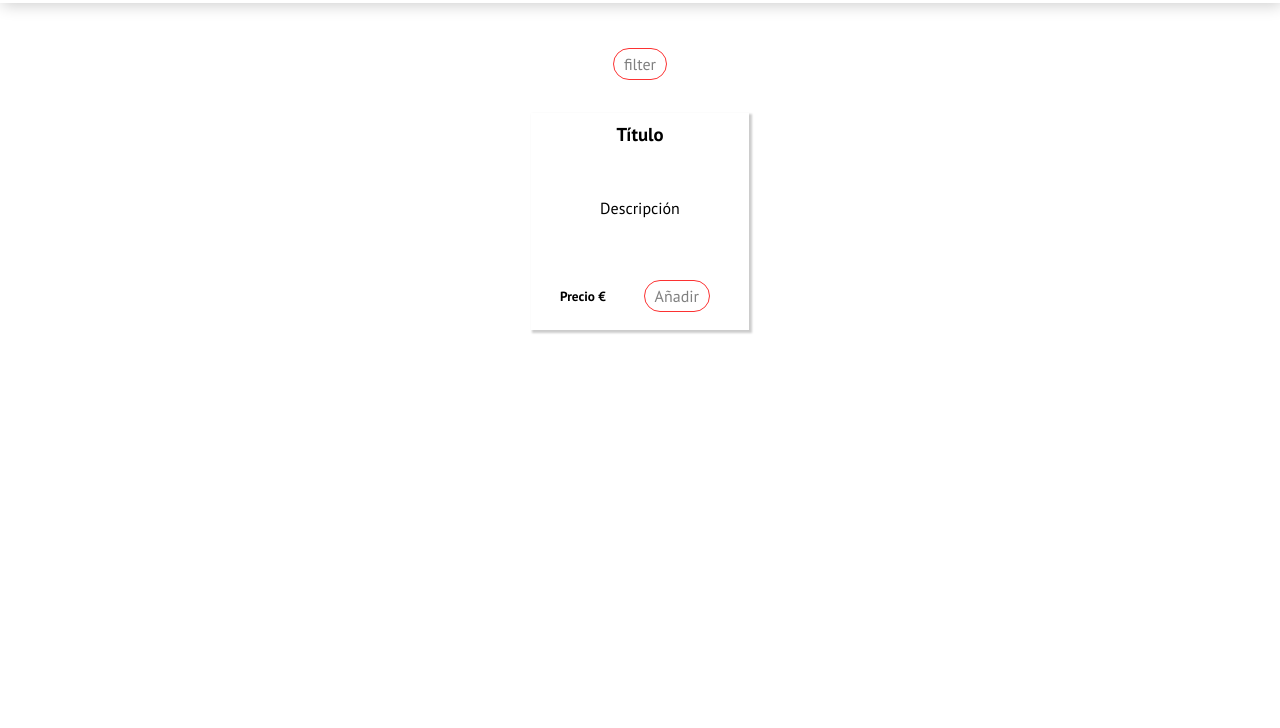
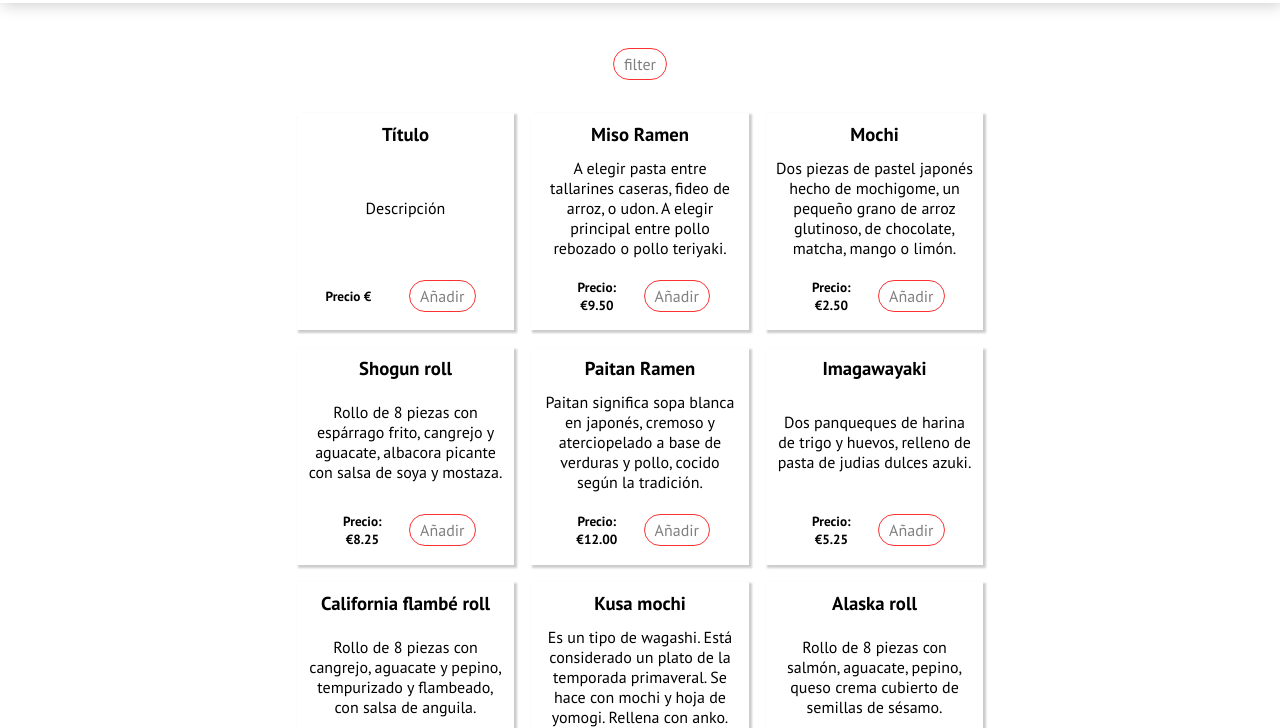
Before and after one commit to F5-TechCamp-P1/proyecto2-kamakura-food, a website built with Vite: page index.html in a window 1280 px wide. Shown: the part 72-800 px from the top of the page. Built offline with nearby package versions, Linux system fonts and the light colour scheme.

Commit message:
Se añade funcionalidad de ver todos los productos en pantalla

```diff
--- a/index.html
+++ b/index.html
@@ -73,6 +73,8 @@
             </div>
         </aside>
     </div>
+    <script src="./src/menu.js" type="module"></script>
+    <script src="./src/events.js" type="module"></script>
 
 </body>
 
--- a/src/menu.js
+++ b/src/menu.js
@@ -1,3 +1,35 @@
 //DEBE imprimir en pantalla la información de filtros.
 
+
+
 //DEBE imprimir en pantalla los productos, con su Título, descripción y precio en € y botón de añadir.
+import {products} from '../assets/data/data.js'
+import {filters} from '../assets/data/data.js'
+//console.log(products);
+
+let contenedorProductos = document.getElementById('products'); //Acceso al contenedor de products del Html
+
+
+function mostrarProductos(ListaProductos) {  // Funcion para mostrar productos
+    ListaProductos.forEach(product => { //Sirve para recorrer cada elemento del array
+        let productoDiv = document.createElement('div');// Crea el contenedor de cada prodcuto para que se muestre
+        productoDiv.className = 'product-container';//className asigna el estilo ya asiganado para que se vea como en el video
+
+        // Este es el contenedor para mostrar los productos de manera dinamica, van en template literal `
+        // Define el contenido HTML del div, insertando dinámicamente los datos del producto
+        productoDiv.innerHTML = `
+            <h3>${product.name}</h3>
+            <p>${product.description}</p>
+            <div class="price-container">
+                <h5>Precio: €${product.price.toFixed(2)}</h5>
+                <button class="add-button" data-id="${product.id}">Añadir</button>
+            </div>
+        `;
+        contenedorProductos.appendChild(productoDiv); //Añade el div qdinamico que creamos  al contenedor principal
+    });
+}
+
+// Mostrar los productos al cargar la página
+document.addEventListener('DOMContentLoaded', () => {
+    mostrarProductos(products); // Mostrar todos los productos
+});
```
Also changed, not shown: src/events.js (line endings or trailing spaces).
